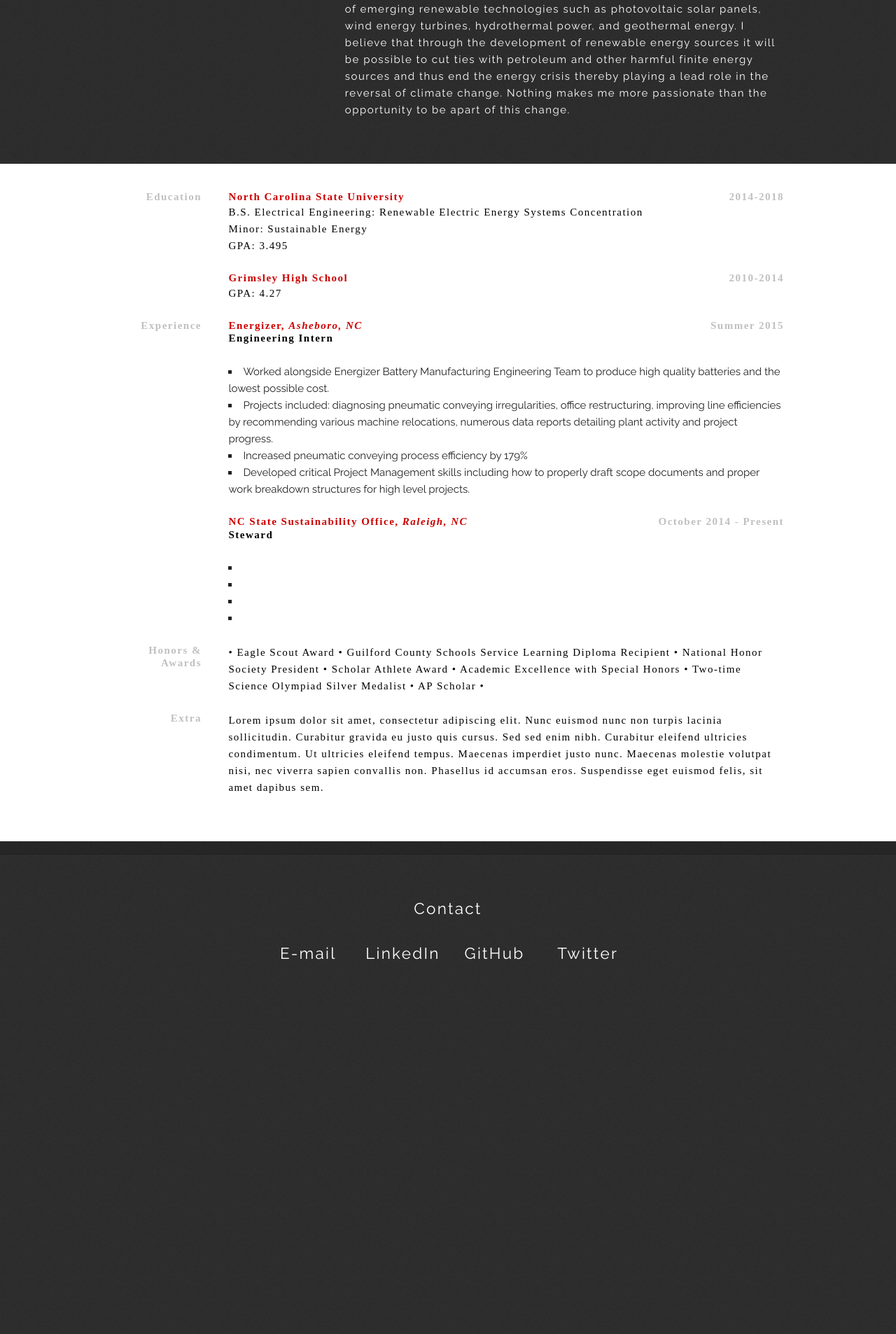
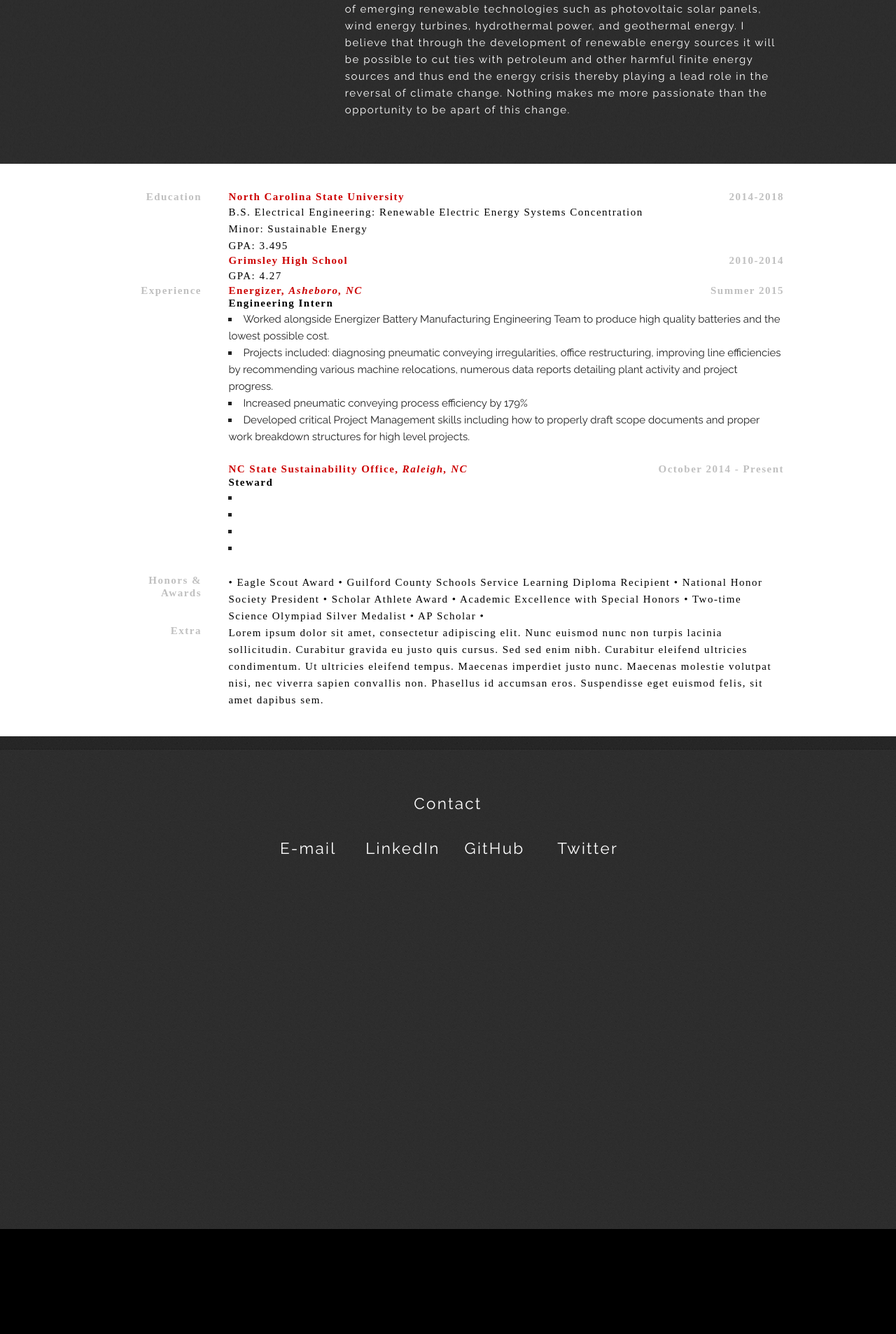
Before and after one commit to jacksoncwilliams/jackson-erin, a Jekyll site: the page built from simpleindex.html, in a window 1280 px wide. Shown: the part 2097-4003 px from the top of the page at 70% size. Built offline with Jekyll 4.4.1, drawn with Linux system fonts in a browser that asks for light colours; nearby versions of some CDN libraries; some web fonts are replaced; after the commit the page ends 3853 px from its top, so only the background shows below that.

Commit message:
Update simple.css

```diff
--- a/css/simple.css
+++ b/css/simple.css
@@ -207,8 +207,9 @@ body {
    font-size: 1em;
    font-weight: normal;
    letter-spacing: 0.1em;
+   padding: 0;
    margin-top: 0;
-   padding: zero;
+   margin-bottom: 0;
 }
 
 
```
